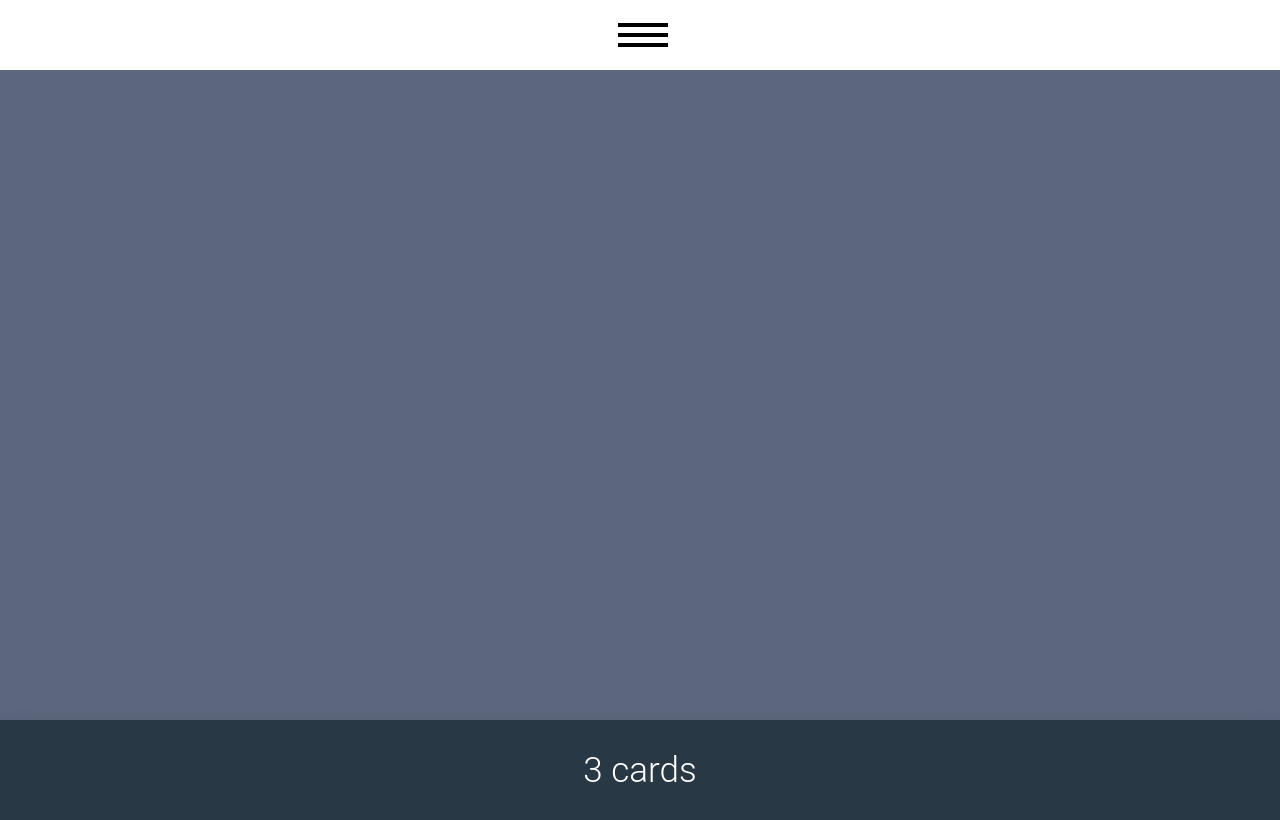
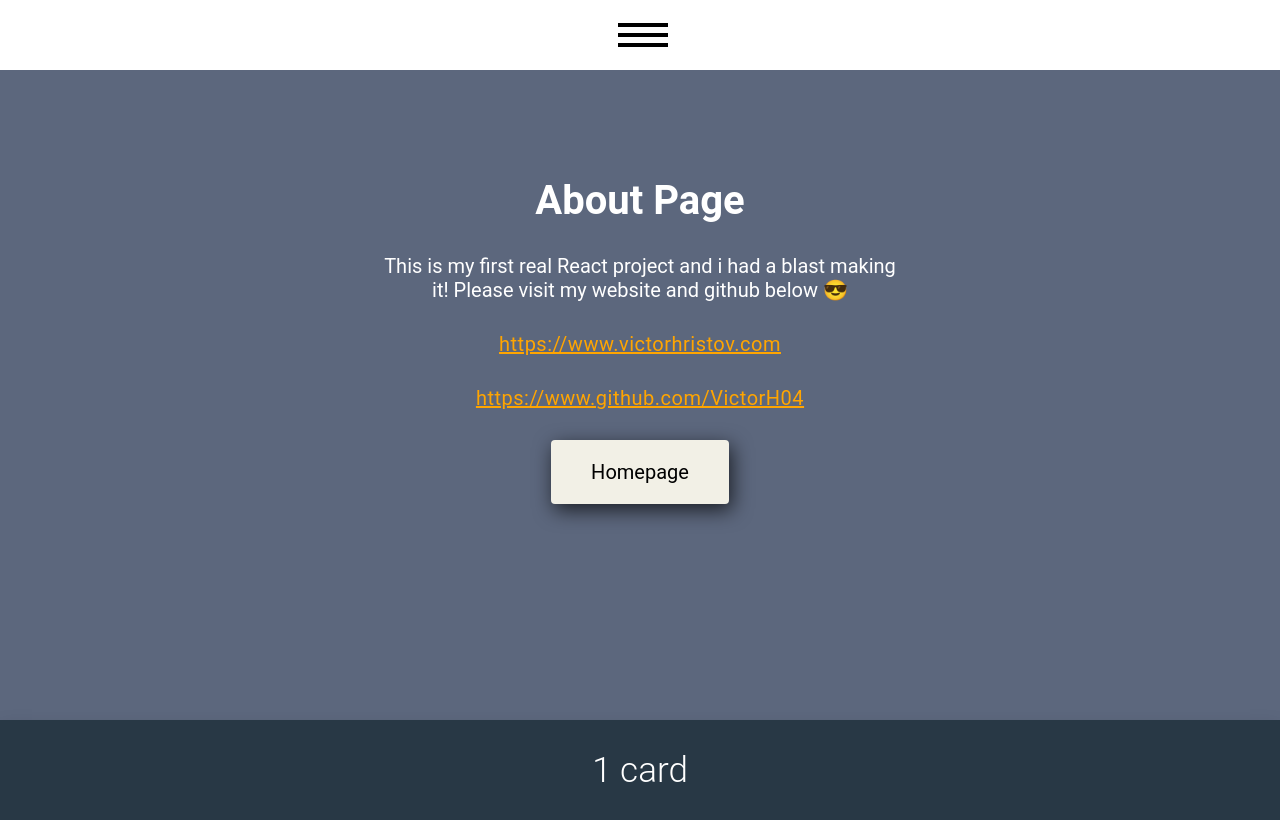
Before and after one commit to VictorH04/react-api-post-get, a React (Create React App) app: page /about in a window 1280 px wide. Built offline with nearby package versions, Linux system fonts and the light colour scheme; data requests are answered from the project's data file.

Commit message:
Refactored some things and added /about to the api. Also added new styles

```diff
--- a/data/db.json
+++ b/data/db.json
@@ -5,18 +5,17 @@
       "title": "Test Kort",
       "dateTime": "September 01, 2021 8:42:16 AM",
       "text": "Dette er hvordan ett kort kan se ut!"
-    },
+    }
+  ],
+
+  "about": [
     {
-      "id": 2,
-      "title": "Kort 2 ",
-      "dateTime": "September 01, 2021 10:49:12 AM",
-      "text": "Kort 2"
-    },
-    {
-      "id": 3,
-      "title": "Jesper liker kafafe",
-      "dateTime": "September 02, 2021 8:40:36 AM",
-      "text": "kafeaf"
+      "id": 1,
+      "title": "About Page",
+      "text": "This is my first real React project and i had a blast making it! Please visit my website and github below 😎",
+      "portfolioLink": "https://www.victorhristov.com",
+      "githubLink": "https://www.github.com/VictorH04",
+      "backHomeBtn": "Homepage"
     }
   ]
 }
--- a/src/App.js
+++ b/src/App.js
@@ -14,6 +14,11 @@ function App() {
   const [posts, setPosts] = useState([]);
   const [postBody, setPostBody] = useState("");
   const [postTitle, setPostTitle] = useState("");
+  const [aboutTitle, setAboutTitle] = useState([]);
+  const [aboutText, setAboutText] = useState([]);
+  const [aboutPortfolio, setAboutPortfolio] = useState([]);
+  const [aboutGithub, setAboutGithub] = useState([]);
+  const [aboutHomeBtn, setAboutHomeBtn] = useState([]);
 
   const history = useHistory();
 
@@ -37,7 +42,38 @@ function App() {
       }
     };
 
+    const fetchAbout = async () => {
+      try {
+        const response = await api.get("/about");
+
+        const aboutItems = await response.data;
+        const aboutTitle = aboutItems.map((item) => item.title);
+        const aboutText = aboutItems.map((item) => item.text);
+        const aboutPortfolio = aboutItems.map((item) => item.portfolioLink);
+        const aboutGithub = aboutItems.map((item) => item.githubLink);
+        const aboutHomeBtn = aboutItems.map((item) => item.backHomeBtn);
+
+        setAboutTitle(aboutTitle);
+        setAboutText(aboutText);
+        setAboutPortfolio(aboutPortfolio);
+        setAboutGithub(aboutGithub);
+        setAboutHomeBtn(aboutHomeBtn);
+
+        console.log(response.data);
+      } catch (err) {
+        if (err.response) {
+          // Not in 200 response range
+          console.log(err.response.data);
+          console.log(err.response.status);
+          console.log(err.response.headers);
+        } else {
+          console.log(err.message);
+        }
+      }
+    };
+
     fetchPosts();
+    fetchAbout();
   }, []);
 
   const handleSubmit = async (e) => {
@@ -62,10 +98,10 @@ function App() {
 
   const handleDelete = async (id) => {
     try {
+      history.push("/");
       await api.delete(`/posts/${id}`);
       const cardsList = posts.filter((card) => card.id !== id);
       setPosts(cardsList);
-      history.push("/");
     } catch (err) {
       console.log(err.message);
     }
@@ -75,7 +111,7 @@ function App() {
 
   const toHomeBtn = () => {
     history.push("/");
-  }
+  };
 
   return (
     <>
@@ -99,10 +135,20 @@ function App() {
             />
           </Route>
           <Route path="/posts/:id">
-            <PostPage toHomeBtn={toHomeBtn} cards={posts} handleDelete={handleDelete} />
+            <PostPage
+              toHomeBtn={toHomeBtn}
+              cards={posts}
+              handleDelete={handleDelete}
+            />
           </Route>
           <Route exact path="/about">
-            <About />
+            <About
+              aboutTitle={aboutTitle}
+              aboutText={aboutText}
+              aboutPortfolio={aboutPortfolio}
+              aboutGithub={aboutGithub}
+              aboutHomeBtn={aboutHomeBtn}
+            />
           </Route>
         </Switch>
       </div>
--- a/src/SASS/base/_About.scss
+++ b/src/SASS/base/_About.scss
@@ -0,0 +1,42 @@
+.about {
+    grid-row: 1 / span 2;
+
+    display: flex;
+    place-items: center;
+    flex-direction: column;
+    height: 100%;
+    width: 100vw;
+    flex-wrap: wrap;
+    align-content: center;
+    justify-content: center;
+    align-items: center;
+    gap: 3rem;
+
+    &-title {
+        color: #fff;
+        font-size: var(--fs-heading-big);
+    }
+
+    &-text {
+        color: #fff;
+        width: 40%;
+        text-align: center;
+        font-size: var(--fs-text-big);
+    }
+
+    &-link {
+        color: orange;
+        font-size: var(--fs-text-big);
+        letter-spacing: .05rem;
+    }
+
+    &-btn {
+        padding: 2rem 4rem;
+        background-color: #f2f0e6;
+        color: #000;
+        text-decoration: none;
+        border-radius: .4rem;
+        font-size: var(--fs-text-big);
+        box-shadow: 3px 6px 20px rgba(0, 0, 0, 0.7);
+    }
+}
--- a/src/components/About.js
+++ b/src/components/About.js
@@ -1,9 +1,60 @@
-const About = () => {
-    return (
-        <div>
-            <h1>Hei fra About</h1>
-        </div>
-    )
-}
+import { useState } from "react";
+import { Link } from "react-router-dom";
+import { useTransition, animated } from "react-spring";
+import "../SASS/base/_About.scss";
+
+const About = ({
+  aboutTitle,
+  aboutText,
+  aboutPortfolio,
+  aboutGithub,
+  aboutHomeBtn,
+}) => {
+    const [isAbout, setIsAbout] = useState(true);
+
+  const transition = useTransition(isAbout, {
+    from: { y: 100, opacity: 0 },
+    enter: { y: 0, opacity: 1 },
+    leave: { y: 100, opacity: 0 },
+    delay: 350
+  });
+
+  return (
+      <>
+
+    {transition((style, item) =>
+        item ? (
+
+        <animated.div style={style} className="about">
+        <h1 className="about-title">{aboutTitle}</h1>
+        <p className="about-text">{aboutText}</p>
+        <a
+            href={aboutPortfolio}
+            className="about-link"
+            rel="noreferrer"
+            target="_blank"
+        >
+            {aboutPortfolio}
+        </a>
+        <a
+            href={aboutGithub}
+            className="about-link"
+            rel="noreferrer"
+            target="_blank"
+        >
+            {aboutGithub}
+        </a>
+        <Link className="about-btn" to="/">
+            {aboutHomeBtn}
+        </Link>
+        </animated.div>
+
+        ) : ('')
+
+    )}
+
+    </>
+  );
+};
 
 export default About;
--- a/src/components/Feed.js
+++ b/src/components/Feed.js
@@ -2,6 +2,7 @@ import Card from "./Card";
 import "../SASS/base/_Card.scss";
 
 const Feed = ({ cards }) => {
+
   return (
     <div className="cardContainer">
       {cards.map((card) => (
--- a/src/components/Form.js
+++ b/src/components/Form.js
@@ -4,8 +4,9 @@ import { useState, useEffect } from "react";
 
 const Form = ({handleSubmit, postTitle, setPostTitle, postBody, setPostBody}) => {
 
+    const [activeForm, setActiveForm] = useState(true);
 
-    const transition = useTransition(handleSubmit, {
+    const transition = useTransition(activeForm, {
         from: { y: -300, opacity: 0 },
         enter: { y: 0, opacity: 1 },
         leave: { x: 0, opacity: 1 },
--- a/src/components/PostPage.js
+++ b/src/components/PostPage.js
@@ -1,7 +1,6 @@
 import "../SASS/base/_PostPage.scss";
 import { useParams, Link } from "react-router-dom";
 import { useTransition, animated } from "react-spring";
-
 
 const PostPage = ({ cards, handleDelete, toHomeBtn }) => {
   const { id } = useParams();
@@ -32,21 +31,25 @@ const PostPage = ({ cards, handleDelete, toHomeBtn }) => {
                 </button>
               </animated.div>
             ) : (
+                ""
+            )
+          )}
+
+          {!card ? (
             <>
             <h1 className="noCardText2">No card here!</h1>
             <br />
             <Link className="noCardLink" to="/">
               Please return to homepage
             </Link>
-          </>)
-
-          )
-        }
+            </>
+          ) : ('')}
 
         </div>
-
       </div>
-    <button type="button" onClick={() => toHomeBtn()} className="toHomeBtn">&larr; Homepage</button>
+      <button type="button" onClick={() => toHomeBtn()} className="toHomeBtn">
+        &larr; Homepage
+      </button>
     </>
   );
 };
```
Lines whose indentation alone changed are shown as unchanged.
